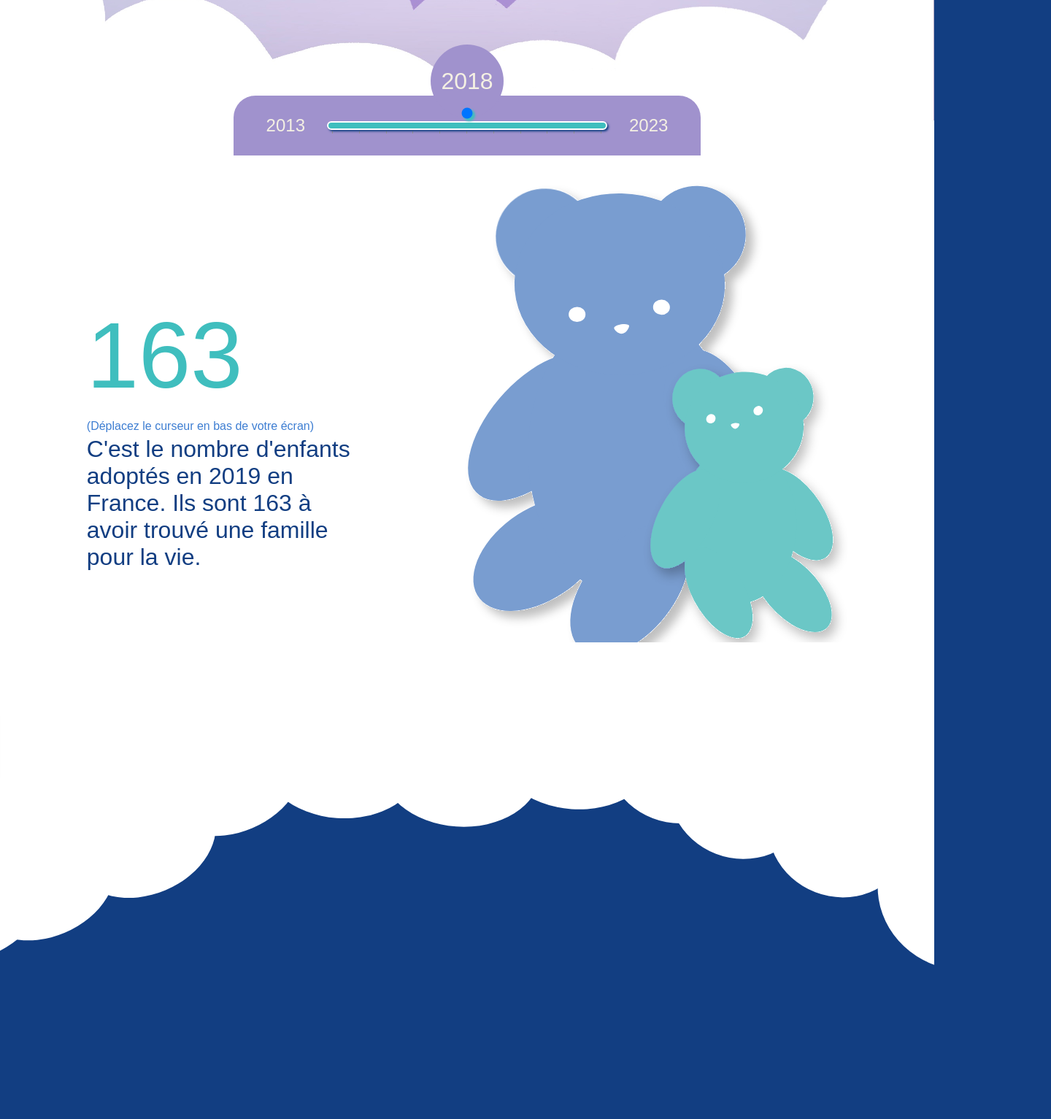
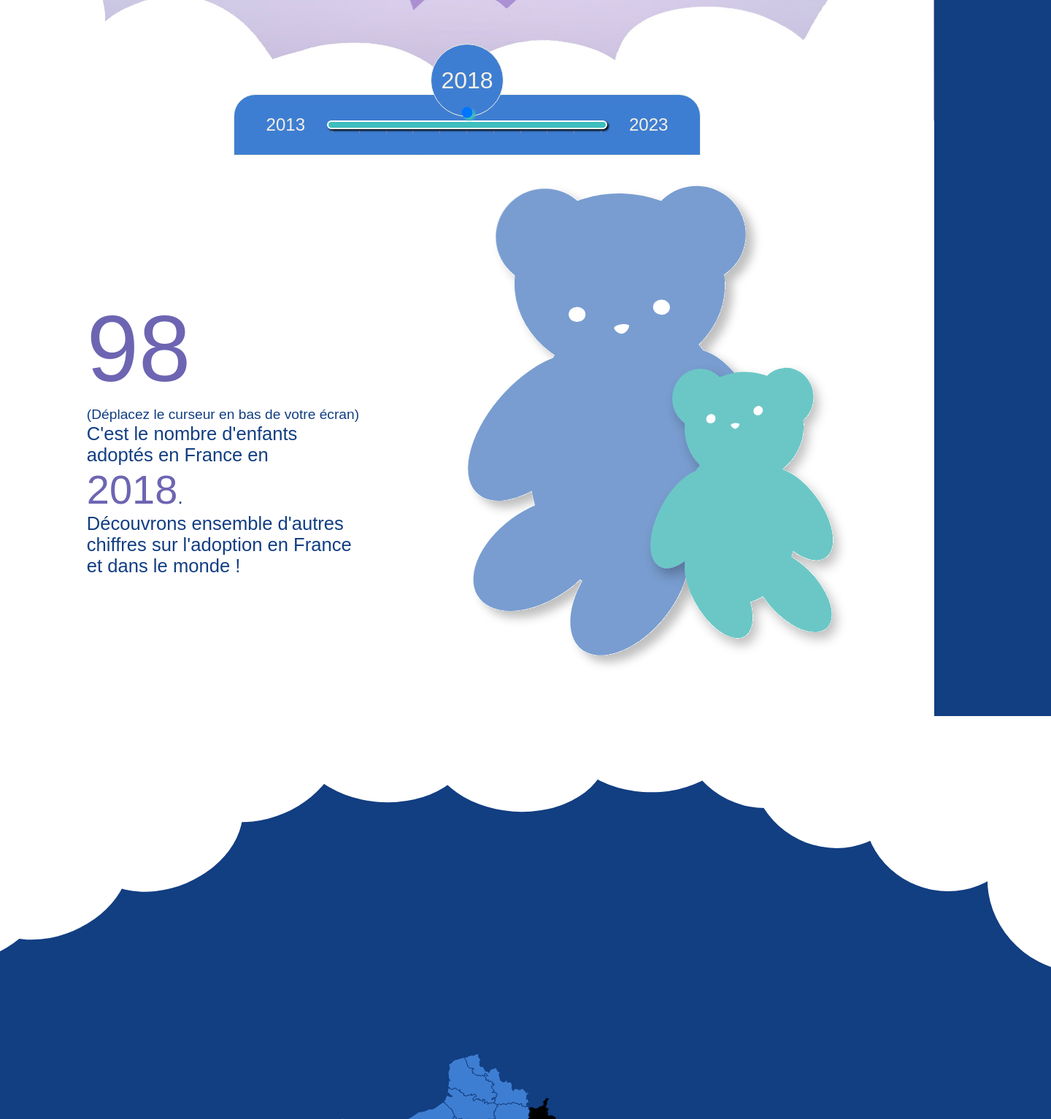
Before and after one commit to Grd-gael/Datadopt, a plain HTML site: page index.html in a window 1280 px wide. Shown: the part 587-2120 px from the top of the page at 73% size, 1440 px wide, since content can reach past the window. Drawn offline with Linux system fonts and the light colour scheme; a web font is replaced by a local one.

Commit message:
Add files via upload

```diff
--- a/index.html
+++ b/index.html
@@ -39,7 +39,7 @@
         </header>
         <div class="titles">
             <h1><img src="img/Logo-txt.png" class="logo-titre" alt="Datadopt'"></h1>
-            <h2 class="sous-titre">L'adoption infantile</h2>
+            <span class="sous-titre">L'adoption infantile</span>
         </div>
     </div>
 
@@ -61,16 +61,14 @@
             <option value="2021">2021</option>
             <option value="2022">2022</option>
             <option value="2023">2023</option>
-
-
     </div>
 
     <div class="section1">
         <p class="p-section1">
-            <span class="nomber">163</span><br>
-            <span class="indication">(Déplacez le curseur en bas de votre écran)</span><br>
-            C'est le nombre d'enfants adoptés en 2019 en France.
-            Ils sont 163 à avoir trouvé une famille pour la vie.
+            <span class="section1-number">X</span><br>
+            <span class="section1-indication">(Déplacez le curseur en bas de votre écran)</span><br>
+            C'est le nombre d'enfants adoptés en France en <br><span class="section1-year">X </span>. <br>
+            Découvrons ensemble d'autres chiffres sur l'adoption en France et dans le monde !
         </p>
         <!-- nounours img -->
         <svg width="556" height="709" viewBox="0 0 556 709" fill="none" xmlns="http://www.w3.org/2000/svg">
@@ -126,9 +124,34 @@
     </div>
 
 
-    <img class="transition" src="img/transition-nuage.svg" alt="">
 
-    <div>
+    <svg width="1440" height="350" viewBox="0 250 1440 300" fill="none" xmlns="http://www.w3.org/2000/svg">
+        <ellipse cx="90.4466" cy="313.948" rx="113.722" ry="83" transform="rotate(-22.9009 90.4466 313.948)" fill="white"/>
+        <ellipse cx="233.479" cy="282.837" rx="113.722" ry="83" transform="rotate(-22.9009 233.479 282.837)" fill="white"/>
+        <ellipse cx="0.380929" cy="396.503" rx="113.722" ry="83" transform="rotate(-22.9009 0.380929 396.503)" fill="white"/>
+        <ellipse cx="-42.197" cy="475.281" rx="113.722" ry="83" transform="rotate(-22.9009 -42.197 475.281)" fill="white"/>
+        <ellipse cx="67.6202" cy="443.003" rx="113.722" ry="83" transform="rotate(-22.9009 67.6202 443.003)" fill="white"/>
+        <ellipse cx="222.864" cy="377.423" rx="113.722" ry="83" transform="rotate(-22.9009 222.864 377.423)" fill="white"/>
+        <ellipse cx="356.527" cy="281.879" rx="113.722" ry="83" transform="rotate(-22.9009 356.527 281.879)" fill="white"/>
+        <ellipse cx="611.864" cy="137.69" rx="124.402" ry="90.7948" transform="rotate(4.05804 611.864 137.69)" fill="white"/>
+        <ellipse cx="766.755" cy="178.288" rx="124.402" ry="90.7948" transform="rotate(4.05804 766.755 178.288)" fill="white"/>
+        <ellipse cx="483.105" cy="173.518" rx="124.402" ry="90.7948" transform="rotate(4.05804 483.105 173.518)" fill="white"/>
+        <ellipse cx="402.522" cy="229.214" rx="124.402" ry="90.7948" transform="rotate(4.05804 402.522 229.214)" fill="white"/>
+        <ellipse cx="525.605" cy="252.203" rx="124.402" ry="90.7948" transform="rotate(4.05804 525.605 252.203)" fill="white"/>
+        <ellipse cx="709.498" cy="265.249" rx="124.402" ry="90.7948" transform="rotate(4.05804 709.498 265.249)" fill="white"/>
+        <ellipse cx="887.206" cy="238.377" rx="124.402" ry="90.7948" transform="rotate(4.05804 887.206 238.377)" fill="white"/>
+        <ellipse cx="1254.21" cy="200.433" rx="110.728" ry="102.555" transform="rotate(21.1141 1254.21 200.433)" fill="white"/>
+        <ellipse cx="1372.86" cy="282.014" rx="110.728" ry="102.555" transform="rotate(21.1141 1372.86 282.014)" fill="white"/>
+        <ellipse cx="1131.42" cy="207.324" rx="110.728" ry="102.555" transform="rotate(21.1141 1131.42 207.324)" fill="white"/>
+        <ellipse cx="1043.02" cy="247.364" rx="110.728" ry="102.555" transform="rotate(21.1141 1043.02 247.364)" fill="white"/>
+        <ellipse cx="1140.53" cy="302.235" rx="110.728" ry="102.555" transform="rotate(21.1141 1140.53 302.235)" fill="white"/>
+        <ellipse cx="1293.61" cy="361.345" rx="110.728" ry="102.555" transform="rotate(21.1141 1293.61 361.345)" fill="white"/>
+        <ellipse cx="1455.24" cy="376.076" rx="110.728" ry="102.555" transform="rotate(21.1141 1455.24 376.076)" fill="white"/>
+        <ellipse cx="1580.89" cy="444.185" rx="123.796" ry="114.658" transform="rotate(38.1701 1580.89 444.185)" fill="white"/>
+        <ellipse cx="1473.28" cy="457.994" rx="123.796" ry="114.658" transform="rotate(38.1701 1473.28 457.994)" fill="white"/>
+        <ellipse cx="1559.51" cy="548.619" rx="123.796" ry="114.658" transform="rotate(38.1701 1559.51 548.619)" fill="white"/>
+        <rect y="72" width="1440" height="230" fill="white"/>
+        </svg>
 
 
 <!-- Created for MapSVG plugin: http://mapsvg.com -->
@@ -141,7 +164,8 @@
        xmlns="http://www.w3.org/2000/svg"
        mapsvg:geoViewBox="-5.181900 51.089515 9.560929 41.366975"
        width="612.3844"
-       height="584.36005">
+       height="584.36005"
+       >
 
       <path
          d="m 413.70408,308.36159 6.69,-20.52 0.4,1.07 1.39,-0.84 3.02,1.84 3.26,-1.47 1.3,0.28 0.05,-0.91 1.58,0.81 1.23,2.86 3.26,0.7 0,0 0.38,1.07 -1.02,0.92 3.23,1.85 -0.65,0.72 1.72,1.9 0.04,1.68 0.85,-2.24 0.53,1.95 1.59,-0.01 -0.76,2.46 0.69,0.61 2.71,-0.25 1.12,-1.55 1.24,-0.09 1.96,-2.92 0.15,1.23 2.79,0.89 0.48,2.9 5.99,-0.23 8.1,-9.07 0,0 4.37,2.95 -2.81,4.91 0.93,2.04 -6,2.06 -0.64,1.2 1.25,0.91 -1.59,2.91 0,0 -2.64,0.81 -0.26,1.99 -2.77,-1.09 -0.59,5.3 1.17,2.49 -0.24,2.05 0,0 -2.2,12.71 -1.08,1.12 -1.97,-0.3 -0.61,4.09 -2.58,1.67 0,0 -1.02,-2.67 -2.36,-2.01 0.42,-0.99 -5.39,-5.73 0.32,-1.78 -3.27,-2.82 -2.08,2.12 -1.32,3.32 -1.94,1.36 -1.41,-0.23 -1.64,-1.96 -1.44,-0.3 -0.34,0.78 -0.21,-0.95 0,0 -7.62,0.63 0,-2.26 -1.54,-3.26 -1.39,-1 -1.8,0.99 0.17,-1.4 -3.27,-1.31 1,-1.81 -0.32,-6.96 2.33,-3.73 z"
--- a/script.js
+++ b/script.js
@@ -16,7 +16,7 @@ let NbrAdoption;
 
 fetch('data-departement.json').then(response => response.json()).then(function (data) {
     DataDepartement = data;
-    console.log(DataDepartement);
+    InitSomme(DataDepartement);
     UpdateMap(DataDepartement);
 });
 
@@ -29,12 +29,70 @@ RangeValue.innerHTML = range.value;
 range.addEventListener('input', (e) => {
     RangeValue.innerHTML = range.value;
     CurrentYear = range.value;
+    UpdateYear(DataDepartement);
     UpdateMap(DataDepartement);
 });
+
+range.addEventListener('change', (e) => {
+    UpdateSomme(DataDepartement);
+});
+
+const section1Number = document.querySelector('.section1-number');
+const section1Year = document.querySelector('.section1-year');
 
 
 const Departement = document.querySelectorAll('.map>svg>path');
 const InfoDepartement = document.getElementById('info-departement');
+
+
+function AnimNumber(balise, nombre){
+    if (parseInt(balise.innerHTML) >= nombre){
+        const interval = setInterval(() => {
+            if (parseInt(balise.innerHTML) > nombre){
+                balise.innerHTML = parseInt(balise.innerHTML) - 1;
+            } else {
+                clearInterval(interval);
+            }
+        }, 100);
+    }
+    else if (parseInt(balise.innerHTML) < nombre){
+        const interval = setInterval(() => {
+            if (parseInt(balise.innerHTML) < nombre){
+                balise.innerHTML = parseInt(balise.innerHTML) + 1;
+            } else {
+                clearInterval(interval);
+            }
+        }, 90);
+    }
+}
+
+function InitSomme(data){
+    let sommeAdoptions= 0;
+    data.forEach(dep => {
+        if (dep.annee == CurrentYear){
+            sommeAdoptions++;
+        }
+    })
+    section1Number.innerHTML=sommeAdoptions;
+    section1Year.innerHTML=CurrentYear;
+}
+
+
+
+function UpdateSomme(data){
+    let sommeAdoptions= 0;
+    data.forEach(dep => {
+        if (dep.annee == CurrentYear){
+            sommeAdoptions++
+        }
+    })
+    // console.log(parseInt(section1Number.innerHTML)+2);
+    AnimNumber(section1Number, sommeAdoptions);
+}
+
+function UpdateYear(){
+    section1Year.innerHTML=CurrentYear;
+}
 
 
 function UpdateMap(data) {
--- a/style.css
+++ b/style.css
@@ -129,7 +129,7 @@ p{
         width: 500px;
     }
 
-    h2.sous-titre{
+    span.sous-titre{
         font-size: 1.4rem;
         padding-left: 300px;
     }
@@ -151,7 +151,7 @@ p{
         width: 300px;
     }
 
-    h2.sous-titre{
+    span.sous-titre{
         font-size: 1rem;
         padding-left: 165px;
         bottom: 220px;
@@ -173,7 +173,8 @@ p{
     bottom: 0;
     left: 25%;
     width: 50%;
-    background-color: var(--lightpurple);
+    background-color: var(--blue);
+    border: solid 1px var(--ivoire);
 }
 
 .sr-only {
@@ -201,7 +202,7 @@ input[type=range] {
     width: 100%;
     height: 12px;
     cursor: pointer;
-    box-shadow: 2px 2px 3px var(--darkblue);
+    box-shadow: 2px 2px 3px #000000;
     background: var(--lightblue);
     border-radius: 9px;
     border: 2px solid var(--white);
@@ -230,7 +231,7 @@ input[type=range] {
     border: 2px solid var(--white);
   }
   input[type=range]::-moz-range-thumb {
-    box-shadow: 3px 3px 3px var(--darkblue);
+    box-shadow: 3px 3px 3px #000000;
     border: 2px solid var(--white);
     height: 50px;
     width: 15px;
@@ -260,7 +261,7 @@ input[type=range] {
   }
   input[type=range]::-ms-thumb {
     margin-top: 1px;
-    box-shadow: 3px 3px 3px var(--darkblue);
+    box-shadow: 3px 3px 3px #000000;
     border: 2px solid var(--lightblue);
     height: 50px;
     width: 15px;
@@ -284,13 +285,14 @@ input[type=range] {
     font-weight: 400;
     font-style: normal;
     font-size: 2rem;
-    background-color: var(--lightpurple);
+    background-color: var(--blue);
     border-radius: 50px;
     width: 100px;
     height: 100px;
     display: flex;
     justify-content: center;
     align-items: center;
+    border: 1px solid var(--ivoire);
 }
 
 
@@ -304,24 +306,29 @@ input[type=range] {
     height: 60vw;
 }
 
-span.nomber{
+span.section1-number{
     font-size: 8rem;
     font-family: "Kodchasan", sans-serif;
     font-weight: 200;
     font-style: normal;
-    color: var(--lightblue);
+    color: var(--purple);
 }
 
-span.indication{
-    font-size: 1rem;
+span.section1-indication{
+    font-size: 1.2rem;
     font-family: "Metrophobic", sans-serif;
     font-weight: 400;
     font-style: normal;
-    color: var(--blue);
+    color: var(--darkblue);
+}
+
+span.section1-year{
+    color: var(--purple);
+    font-size: 3.5rem;
 }
 
 .p-section1{
-    font-size: 2rem;
+    font-size: 1.6rem;
     color: var(--darkblue);
     width: 30vw;
 }
@@ -390,11 +397,9 @@ img.transition{
 
 .map{
     display: flex;
-    flex-direction: column;
-    justify-content: flex-start;
+    justify-content: center;
     align-items: center;
     height: 100vh;
-    background-color: var(--darkblue);
 }
 
 .info-departement{
```
